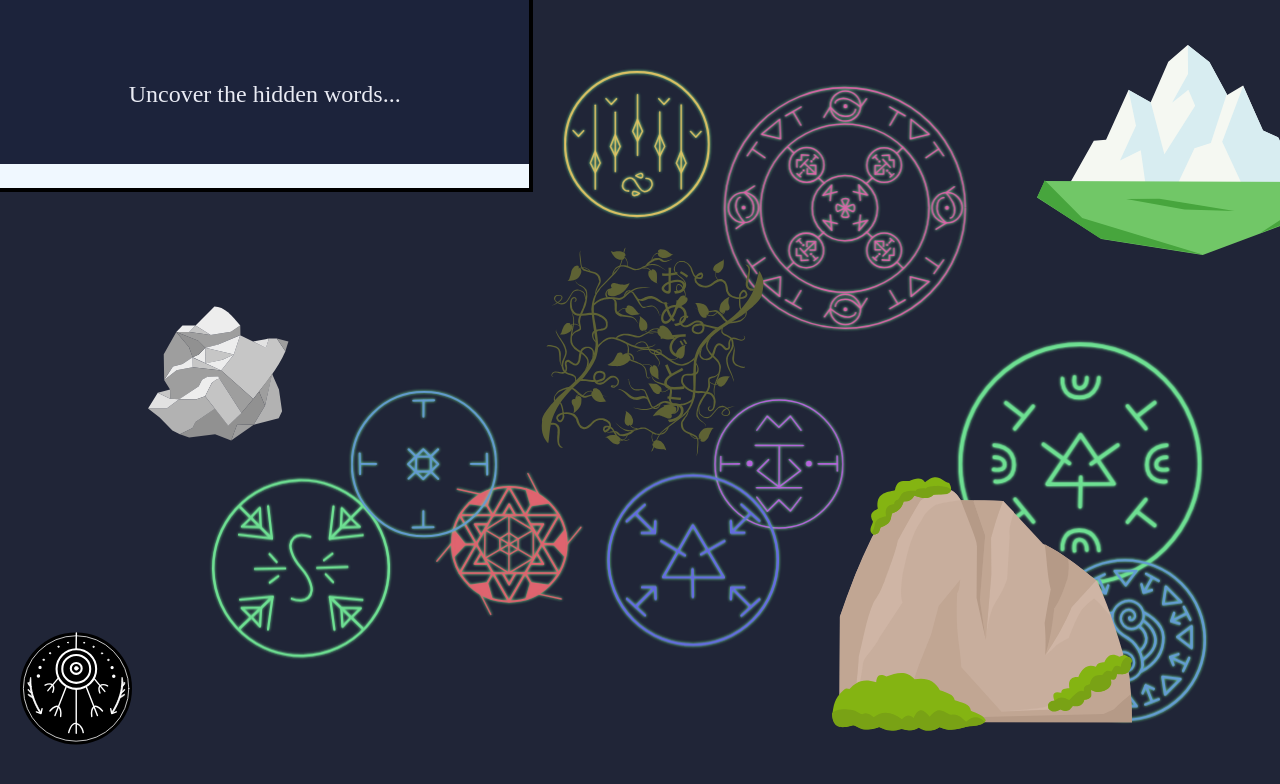
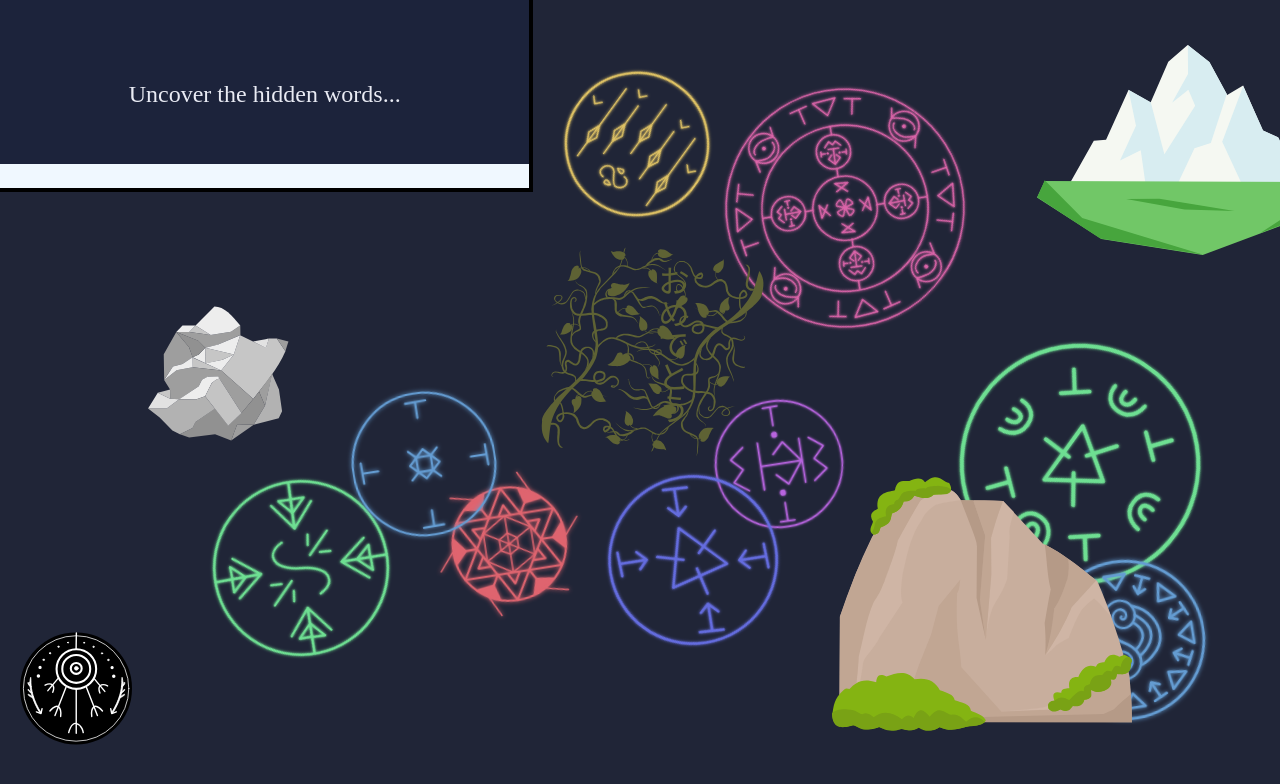
Before and after one commit to Ankia-Fuls/jen-25, a React (Vite) app: page / in a window 1280 px wide. Both pictures are taken after a click on the button "begin". Shown: the top 784 px of the page. Built offline with nearby package versions, Linux system fonts and the light colour scheme; a web font is replaced by a local one.

Commit message:
Sigil improvements

```diff
--- a/src/css/Game.scss
+++ b/src/css/Game.scss
@@ -318,40 +318,42 @@ button {
 
   12.5% {
     filter: drop-shadow(0 0 1.5px rgb(223, 217, 100));
-    transform: scale(1.01, 1.01);
+    transform: rotate(45deg);
   }
 
   25% {
     filter: drop-shadow(0 0 1px rgb(149, 223, 100));
-    transform: scale(1.02, 1.02);
+    transform: rotate(90deg);
   }
 
   37.5% {
     filter: drop-shadow(0 0 1.5px rgb(100, 223, 157));
-    transform: scale(1.01, 1.01);
+    transform: rotate(135deg);
   }
 
   50% {
     filter: drop-shadow(0 0 2px rgb(100, 139, 223));
+    transform: rotate(180deg);
   }
 
   62.5% {
     filter: drop-shadow(0 0 1.5px rgb(100, 100, 223));
-    transform: scale(0.99, 0.99);
+    transform: rotate(225deg);
   }
 
   75% {
     filter: drop-shadow(0 0 1px rgb(205, 100, 223));
-    transform: scale(0.98, 0.98);
+    transform: rotate(270deg);
   }
 
   87.5% {
     filter: drop-shadow(0 0 1.5px rgb(223, 100, 155));
-    transform: scale(0.99, 0.99);
+    transform: rotate(315deg);
   }
 
   100% {
     filter: drop-shadow(0 0 2px rgb(223, 100, 100));
+    transform: rotate(360deg);
   }
 }
 
@@ -412,6 +414,7 @@ button {
   animation: sigilGlow linear;
   animation-iteration-count: infinite;
   animation-duration: 8s;
+  animation-delay: -1s;
 
   .stroke {
     animation: sigilColour linear;
@@ -454,6 +457,7 @@ button {
   animation: sigilGlow linear;
   animation-iteration-count: infinite;
   animation-duration: 8s;
+  animation-delay: -2s;
 
   .stroke {
     animation: sigilColour linear;
@@ -499,6 +503,7 @@ button {
   animation: sigilGlow linear;
   animation-iteration-count: infinite;
   animation-duration: 8s;
+  animation-delay: -3s;
 
   .stroke {
     animation: sigilColour linear;
@@ -556,6 +561,7 @@ button {
   animation: sigilGlow linear;
   animation-iteration-count: infinite;
   animation-duration: 8s;
+  animation-delay: -4s;
 
   .stroke {
     animation: sigilColour linear;
@@ -663,6 +669,7 @@ button {
   animation: sigilGlow linear;
   animation-iteration-count: infinite;
   animation-duration: 8s;
+  animation-delay: -1s;
 
   .stroke {
     animation: sigilColour linear;
@@ -707,6 +714,7 @@ button {
   animation: sigilGlow linear;
   animation-iteration-count: infinite;
   animation-duration: 8s;
+  animation-delay: -5s;
 
   .stroke {
     animation: sigilColour linear;
@@ -733,6 +741,7 @@ button {
   animation: sigilGlow linear;
   animation-iteration-count: infinite;
   animation-duration: 8s;
+  animation-delay: -6s;
 
   .stroke {
     animation: sigilColour linear;
```
